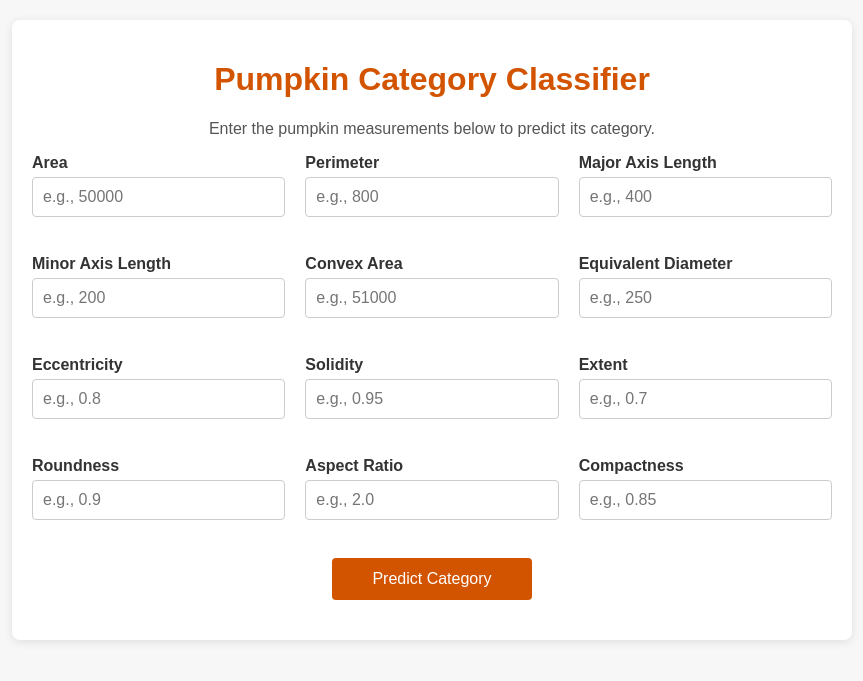
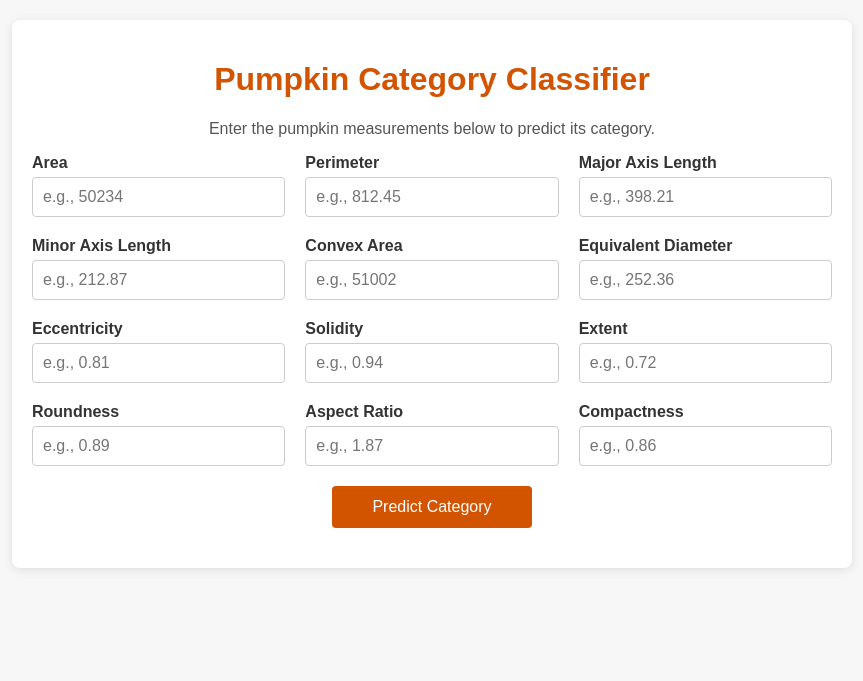
Before and after one commit to atharv0904/pumpkin-seeds-classifier, a Flask app: page / in a window 1280 px wide. Shown: the top 681 px of the page, without its empty margins (208-1071 px from the left). Run offline with Flask 3, Linux system fonts and the light colour scheme; parts of the project's set-up code (start-up, migrations or seed data) failed here and were passed over.

Commit message:
Update project files

```diff
--- a/router/classification_router.py
+++ b/router/classification_router.py
@@ -1,4 +1,4 @@
-from flask import Blueprint, render_template, flash,request
+from flask import Blueprint, render_template, request, flash
 import numpy as np
 import joblib
 import os
@@ -8,65 +8,42 @@ routes = Blueprint('routes', __name__, template_folder='../templates')
 MODEL_PATH = os.path.join(os.path.dirname(__file__), '..', 'static', 'model', 'RandomForestClassifier_model')
 SCALER_PATH = os.path.join(os.path.dirname(__file__), '..', 'static', 'model', 'scaler')
 
-# Expected features
 FEATURES = [
     'Area', 'Perimeter', 'Major_Axis_Length', 'Minor_Axis_Length',
     'Convex_Area', 'Equiv_Diameter', 'Eccentricity', 'Solidity',
     'Extent', 'Roundness', 'Aspect_Ration', 'Compactness'
 ]
 
-try:
-    model = joblib.load(MODEL_PATH)
-except Exception as e:
-    model = None
-    print(f"Error loading model: {e}")
-
-try:
-    scaler = joblib.load(SCALER_PATH)
-except Exception as e:
-    scaler = None
-    print(f"Error loading scaler: {e}")
+model = joblib.load(MODEL_PATH)
+scaler = joblib.load(SCALER_PATH)
 
 
-@routes.route('/', methods=['GET'])
+@routes.route('/')
 def index():
     return render_template('index.html')
 
 
 @routes.route('/predict', methods=['POST'])
 def predict():
-    if model is None or scaler is None:
-        flash('Error: Model or scaler not loaded.', 'error')
-        return render_template('index.html')
-
     try:
         input_data = []
+
         for feature in FEATURES:
             value = request.form.get(feature)
-            if not value or value.strip() == '':
-                flash(f'Missing value for {feature}.', 'error')
-                return render_template('index.html')
-            try:
-                num_value = float(value)
-                if num_value < 0:
-                    flash(f'{feature} must be non-negative.', 'error')
-                    return render_template('index.html')
-                input_data.append(num_value)
-            except ValueError:
-                flash(f'Invalid value for {feature}. Please enter a number.', 'error')
-                return render_template('index.html')
+            input_data.append(float(value))
 
-        # Convert and scale the input
         input_array = np.array([input_data])
         scaled_input = scaler.transform(input_array)
-
-        # Make prediction
         prediction = model.predict(scaled_input)[0]
 
-        input_summary = {feature: value for feature, value in zip(FEATURES, input_data)}
+        input_summary = dict(zip(FEATURES, input_data))
 
-        return render_template('result.html', prediction=prediction, input_summary=input_summary)
+        return render_template(
+            'result.html',
+            prediction=prediction,
+            input_summary=input_summary
+        )
 
     except Exception as e:
-        flash(f'An error occurred: {str(e)}', 'error')
+        flash(str(e))
         return render_template('index.html')
--- a/templates/index.html
+++ b/templates/index.html
@@ -10,85 +10,73 @@
   <div class="container">
     <h1>Pumpkin Category Classifier</h1>
     <p>Enter the pumpkin measurements below to predict its category.</p>
-    <form id="pumpkin-form" action="/predict" method="POST">
+
+    <form id="pumpkin-form" action="{{ url_for('routes.predict') }}" method="POST">
       <div class="form-grid">
-        <!-- Repeat this block for each field -->
+
         <div class="form-group">
-          <label for="area">Area</label>
-          <input type="number" id="area" name="Area" placeholder="e.g., 50000" step="any" required>
-          <span class="error-message"></span>
+          <label>Area</label>
+          <input type="number" name="Area" step="any" placeholder="e.g., 50234" required>
         </div>
 
         <div class="form-group">
-          <label for="perimeter">Perimeter</label>
-          <input type="number" id="perimeter" name="Perimeter" placeholder="e.g., 800" step="any" required>
-          <span class="error-message"></span>
+          <label>Perimeter</label>
+          <input type="number" name="Perimeter" step="any" placeholder="e.g., 812.45" required>
         </div>
 
         <div class="form-group">
-          <label for="major_axis_length">Major Axis Length</label>
-          <input type="number" id="major_axis_length" name="Major_Axis_Length" placeholder="e.g., 400" step="any" required>
-          <span class="error-message"></span>
+          <label>Major Axis Length</label>
+          <input type="number" name="Major_Axis_Length" step="any" placeholder="e.g., 398.21" required>
         </div>
 
         <div class="form-group">
-          <label for="minor_axis_length">Minor Axis Length</label>
-          <input type="number" id="minor_axis_length" name="Minor_Axis_Length" placeholder="e.g., 200" step="any" required>
-          <span class="error-message"></span>
+          <label>Minor Axis Length</label>
+          <input type="number" name="Minor_Axis_Length" step="any" placeholder="e.g., 212.87" required>
         </div>
 
         <div class="form-group">
-          <label for="convex_area">Convex Area</label>
-          <input type="number" id="convex_area" name="Convex_Area" placeholder="e.g., 51000" step="any" required>
-          <span class="error-message"></span>
+          <label>Convex Area</label>
+          <input type="number" name="Convex_Area" step="any" placeholder="e.g., 51002" required>
         </div>
 
         <div class="form-group">
-          <label for="equiv_diameter">Equivalent Diameter</label>
-          <input type="number" id="equiv_diameter" name="Equiv_Diameter" placeholder="e.g., 250" step="any" required>
-          <span class="error-message"></span>
+          <label>Equivalent Diameter</label>
+          <input type="number" name="Equiv_Diameter" step="any" placeholder="e.g., 252.36" required>
         </div>
 
         <div class="form-group">
-          <label for="eccentricity">Eccentricity</label>
-          <input type="number" id="eccentricity" name="Eccentricity" placeholder="e.g., 0.8" step="any" required>
-          <span class="error-message"></span>
+          <label>Eccentricity</label>
+          <input type="number" name="Eccentricity" step="any" placeholder="e.g., 0.81" required>
         </div>
 
         <div class="form-group">
-          <label for="solidity">Solidity</label>
-          <input type="number" id="solidity" name="Solidity" placeholder="e.g., 0.95" step="any" required>
-          <span class="error-message"></span>
+          <label>Solidity</label>
+          <input type="number" name="Solidity" step="any" placeholder="e.g., 0.94" required>
         </div>
 
         <div class="form-group">
-          <label for="extent">Extent</label>
-          <input type="number" id="extent" name="Extent" placeholder="e.g., 0.7" step="any" required>
-          <span class="error-message"></span>
+          <label>Extent</label>
+          <input type="number" name="Extent" step="any" placeholder="e.g., 0.72" required>
         </div>
 
         <div class="form-group">
-          <label for="roundness">Roundness</label>
-          <input type="number" id="roundness" name="Roundness" placeholder="e.g., 0.9" step="any" required>
-          <span class="error-message"></span>
+          <label>Roundness</label>
+          <input type="number" name="Roundness" step="any" placeholder="e.g., 0.89" required>
         </div>
 
         <div class="form-group">
-          <label for="aspect_ration">Aspect Ratio</label>
-          <input type="number" id="aspect_ration" name="Aspect_Ration" placeholder="e.g., 2.0" step="any" required>
-          <span class="error-message"></span>
+          <label>Aspect Ratio</label>
+          <input type="number" name="Aspect_Ration" step="any" placeholder="e.g., 1.87" required>
         </div>
 
         <div class="form-group">
-          <label for="compactness">Compactness</label>
-          <input type="number" id="compactness" name="Compactness" placeholder="e.g., 0.85" step="any" required>
-          <span class="error-message"></span>
+          <label>Compactness</label>
+          <input type="number" name="Compactness" step="any" placeholder="e.g., 0.86" required>
         </div>
+
       </div>
       <button type="submit">Predict Category</button>
     </form>
-    <div id="form-error" class="form-error"></div>
   </div>
-  <script src="/scripts/script.js"></script>
 </body>
 </html>
```
Also changed, not shown: README.md (added), 4 other files.
